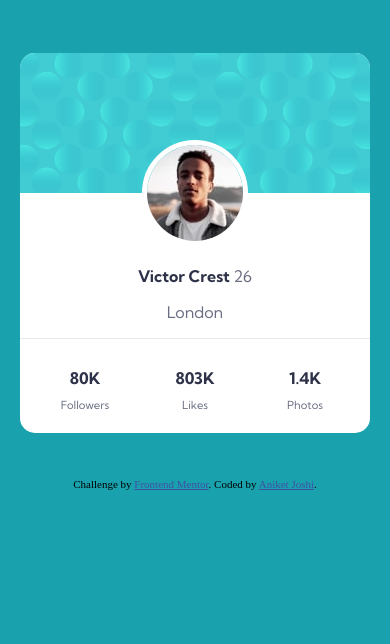
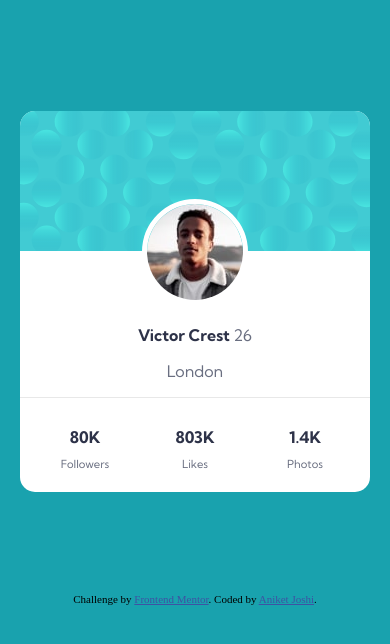
Before and after one commit to AVJ125/Profile-Component-Frontend-Challenge, a plain HTML site: page index.html in a window 390 px wide. Drawn offline with Linux system fonts and the light colour scheme; files whose address does not match are found by name.

Commit message:
Mobile design completed

```diff
--- a/style.css
+++ b/style.css
@@ -1,3 +1,4 @@
+
 body{
   background-color: hsl(185, 75%, 39%);
   text-align: center;
@@ -79,3 +80,16 @@ padding-top: 10px;
   border-radius: 15px;
 
 }
+@media only screen and (max-width: 600px) {
+  body {
+    padding-top: 15%;
+    padding-bottom: 0;
+    background-image: url("images/bg-pattern-top.svg"),url("images/bg-pattern-bottom.svg");
+    background-size: 650px 650px,650px 650px ;
+    background-repeat: no-repeat,no-repeat;
+    background-position: 270% -5000%,-150% 4980%;
+  }
+  .attribution{
+  padding-top: 15%;
+  }
+}
```
